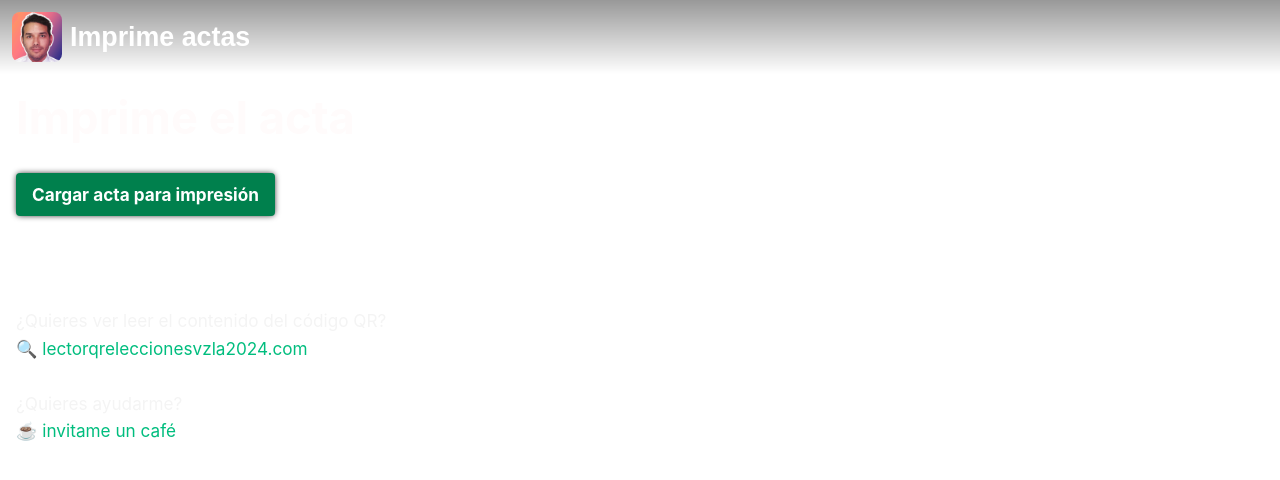
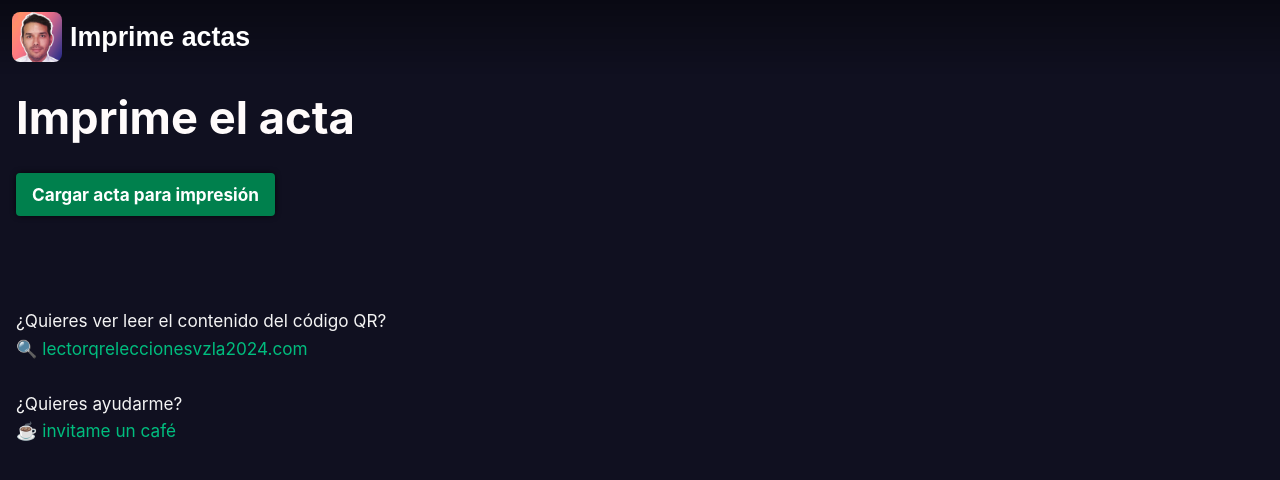
Before and after one commit to andreseloysv/imprimeacta, a Vue app: page / in a window 1280 px wide. Shown: the top 480 px of the page. Built offline with nearby package versions, Linux system fonts and the light colour scheme.

Commit message:
remove light theme

```diff
--- a/src/assets/base.scss
+++ b/src/assets/base.scss
@@ -23,15 +23,15 @@
 
 /* semantic color variables for this project */
 :root {
-  --color-background: var(--vt-c-white);
-  --color-background-soft: var(--vt-c-white-soft);
-  --color-background-mute: var(--vt-c-white-mute);
+  --color-background: var(--vt-c-black);
+  --color-background-soft: var(--vt-c-black-soft);
+  --color-background-mute: var(--vt-c-black-mute);
 
-  --color-border: var(--vt-c-divider-light-2);
-  --color-border-hover: var(--vt-c-divider-light-1);
+  --color-border: var(--vt-c-divider-dark-2);
+  --color-border-hover: var(--vt-c-divider-dark-1);
 
-  --color-heading: var(--vt-c-text-light-1);
-  --color-text: var(--vt-c-text-light-1);
+  --color-heading: var(--vt-c-text-dark-1);
+  --color-text: var(--vt-c-text-dark-2);
 
   --section-gap: 160px;
 }
```
